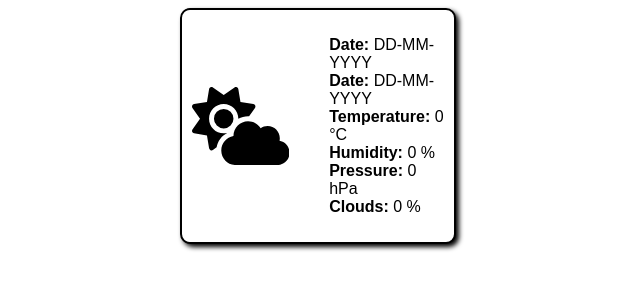
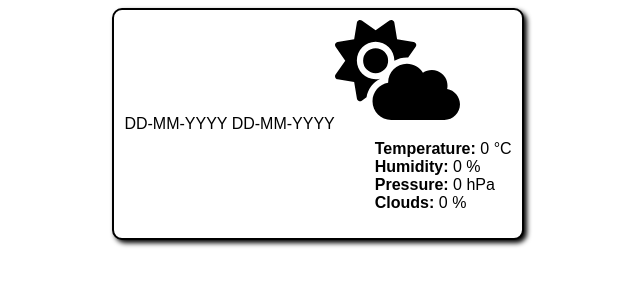
Before and after one commit to krzkro4122/weather-app, a plain HTML site: page index.html in a window 1280 px wide. Shown: the whole page, without its empty margins (322-962 px from the left). Drawn offline with Linux system fonts and the light colour scheme.

Commit message:
structure and svg style fixes

```diff
--- a/index.html
+++ b/index.html
@@ -12,22 +12,26 @@
 <body>
     <!-- Weather Card -->
     <div id="weatherCard">
+        <div>
+            <span class="date">DD-MM-YYYY</span>
+            <span class="date">DD-MM-YYYY</span>
+        </div>
+        <div>
             <!-- Weather icon -->
-        <svg class="weatherIcon" xmlns="http://www.w3.org/2000/svg"
-            viewBox="0 0 640 512"><!--! Font Awesome Pro 6.3.0 by @fontawesome - https://fontawesome.com License - https://fontawesome.com/license (Commercial License) Copyright 2023 Fonticons, Inc. -->
+            <svg class="weatherIcon" xmlns="http://www.w3.org/2000/svg" viewBox="0 0 640 512"
+                height="100"><!--! Font Awesome Pro 6.3.0 by @fontawesome - https://fontawesome.com License - https://fontawesome.com/license (Commercial License) Copyright 2023 Fonticons, Inc. -->
                 <path
                     d="M294.2 1.2c5.1 2.1 8.7 6.7 9.6 12.1l14.1 84.7 84.7 14.1c5.4 .9 10 4.5 12.1 9.6s1.5 10.9-1.6 15.4l-38.5 55c-2.2-.1-4.4-.2-6.7-.2c-23.3 0-45.1 6.2-64 17.1l0-1.1c0-53-43-96-96-96s-96 43-96 96s43 96 96 96c8.1 0 15.9-1 23.4-2.9c-36.6 18.1-63.3 53.1-69.8 94.9l-24.4 17c-4.5 3.2-10.3 3.8-15.4 1.6s-8.7-6.7-9.6-12.1L98.1 317.9 13.4 303.8c-5.4-.9-10-4.5-12.1-9.6s-1.5-10.9 1.6-15.4L52.5 208 2.9 137.2c-3.2-4.5-3.8-10.3-1.6-15.4s6.7-8.7 12.1-9.6L98.1 98.1l14.1-84.7c.9-5.4 4.5-10 9.6-12.1s10.9-1.5 15.4 1.6L208 52.5 278.8 2.9c4.5-3.2 10.3-3.8 15.4-1.6zM144 208a64 64 0 1 1 128 0 64 64 0 1 1 -128 0zM639.9 431.9c0 44.2-35.8 80-80 80H288c-53 0-96-43-96-96c0-47.6 34.6-87 80-94.6l0-1.3c0-53 43-96 96-96c34.9 0 65.4 18.6 82.2 46.4c13-9.1 28.8-14.4 45.8-14.4c44.2 0 80 35.8 80 80c0 5.9-.6 11.7-1.9 17.2c37.4 6.7 65.8 39.4 65.8 78.7z" />
             </svg>
             <!-- Weather data -->
             <ul class="weatherData">
-            <li><b>Date:</b> <span class="date">DD-MM-YYYY</span></li>
-            <li><b>Date:</b> <span class="date">DD-MM-YYYY</span></li>
                 <li><b>Temperature:</b> <span class="temperature">0</span> °C</li>
                 <li><b>Humidity:</b> <span class="humidity">0</span> %</li>
                 <li><b>Pressure:</b> <span class="pressure">0</span> hPa</li>
                 <li><b>Clouds:</b> <span class="clouds">0</span> %</li>
             </ul>
         </div>
+    </div>
 </body>
 
 </html>
--- a/styles.css
+++ b/styles.css
@@ -1,8 +1,3 @@
-.weatherIcon {
-    max-height: 100px;
-    /* background: #000; */
-}
-
 body {
     display: grid;
     place-items: center;
@@ -10,7 +5,6 @@ body {
 
 #weatherCard {
     padding: 10px;
-    width: 20%;
 
     display: flex;
     justify-content: center;
```
Lines whose indentation alone changed are shown as unchanged.
